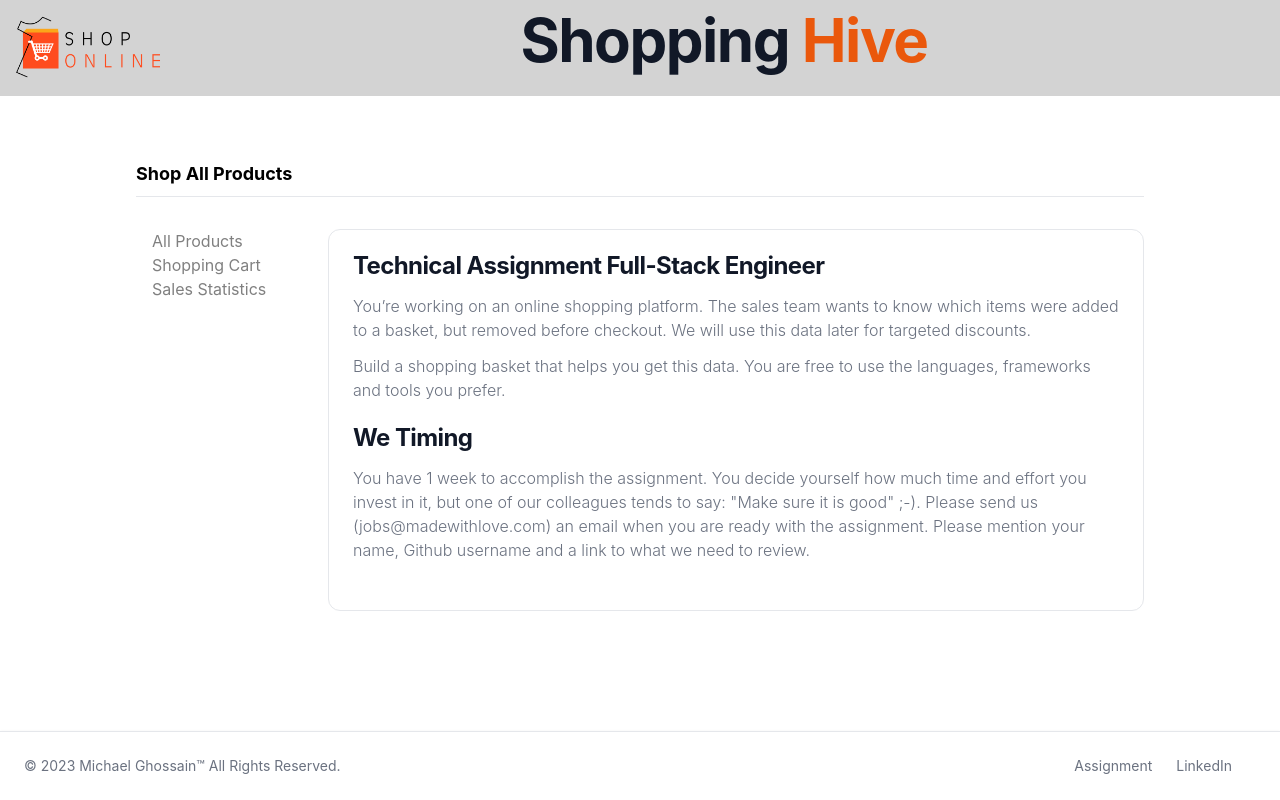
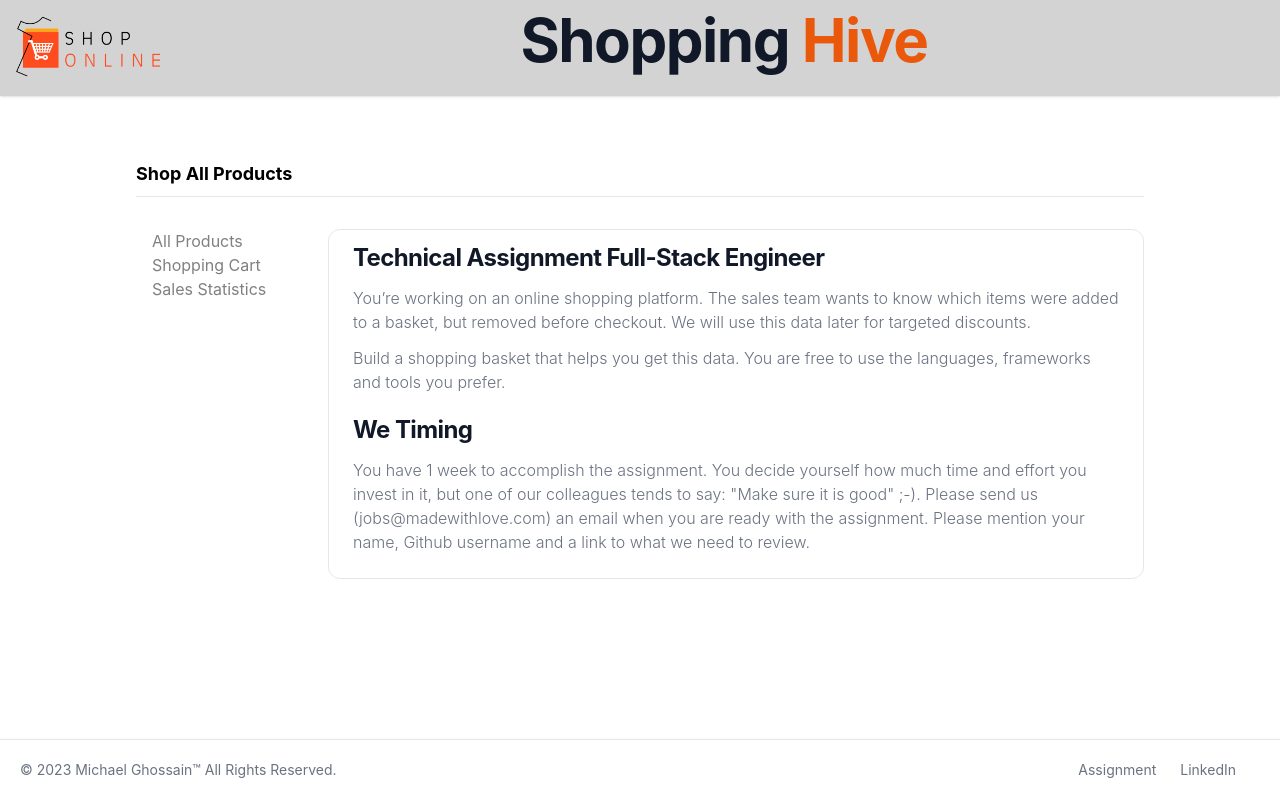
Before and after one commit to mghossain/shoppingHiveFrontend, a React (Create React App) app: page /assignment in a window 1280 px wide. Built offline with nearby package versions, Linux system fonts and the light colour scheme.

Commit message:
Styling-CSS fix

```diff
--- a/src/compononets/Footer.js
+++ b/src/compononets/Footer.js
@@ -2,7 +2,7 @@ import React from 'react';
 
 const Footer = () => {
     return (
-        <footer className="fixed bottom-0 left-0 z-20 w-full p-4 bg-white border-t border-gray-200 shadow md:flex md:items-center md:justify-between md:p-6 dark:bg-gray-800 dark:border-gray-600">
+        <footer className="fixed bottom-0 left-0 z-20 w-full p-5 bg-white border-t border-gray-200 shadow md:flex md:items-center md:justify-between md:p-5 dark:bg-gray-800 dark:border-gray-600">
             <span className="text-sm text-gray-500 sm:text-center dark:text-gray-400">
                 © 2023 Michael Ghossain™ All Rights Reserved.
             </span>
--- a/src/compononets/Main.js
+++ b/src/compononets/Main.js
@@ -9,13 +9,13 @@ import Assignment from "../pages/Assignment";
 
 const Main = () => {
     return (
-        <section className='py-16 px-2 max-w-5xl mx-auto'>
+        <section className='py-16 px-2 mb-6 max-w-5xl mx-auto'>
             <h1 className='font-bold text-lg mb-8 pb-2 border-b'>Shop All Products</h1>
             <div className='flex'>
                 <Router>
                     <Sidebar />
                     <main className='flex-1'>
-                        <div className='border border-gray-200 p-6 rounded-xl'>
+                        <div className='border border-gray-200 px-6 rounded-xl'>
                             <Routes>
                                 <Route path='/' element={<Products />} />
                                 <Route path='/cart' element={<ShoppingCart />} />
--- a/src/compononets/Navbar.js
+++ b/src/compononets/Navbar.js
@@ -4,7 +4,7 @@ import logo from '../images/logo.png';
 const Navbar = () => {
     return (
         <header>
-            <nav className='nav'>
+            <nav className='nav border-b border-gray-300 shadow'>
                 <img className='w-40 ml-2' src={logo} />
                 <h1 className='mb-4 text-4xl font-bold leading-none tracking-tight text-gray-900 md:text-5xln lg:text-6xl dark:text-white'>
                     Shopping <span className="text-orange-600 dark:text-orange-500">Hive</span>
--- a/src/compononets/ProductCard.js
+++ b/src/compononets/ProductCard.js
@@ -9,7 +9,7 @@ const ProductCard = (props) => {
             <p className='card-name'>
                 {props.name}
             </p>
-            <p className='card-price'>
+            <p>
                 <strong>{props.price}$</strong>
             </p>
             <ButtonAddToCart props={props} handleClick={props.handleClick}/>
--- a/src/compononets/ShoppingButtons.js
+++ b/src/compononets/ShoppingButtons.js
@@ -13,7 +13,7 @@ const ShoppingButtons = (props) => {
             <button type="button"
                     className="inline-flex items-center px-4 py-2 text-sm font-medium text-gray-900 bg-transparent border border-gray-900 rounded-r-md hover:bg-orange-700 hover:text-white focus:z-10 focus:ring-2 focus:ring-gray-500 focus:bg-gray-900 focus:text-white dark:border-white dark:text-white dark:hover:text-white dark:hover:bg-gray-700 dark:focus:bg-gray-700">
                 <img className="w-5 h-4 mr-2 fill-current" src={check} />
-                CheckOut ${props.totalPrice}
+                CheckOut <span className="ml-1 font-bold">${props.totalPrice}</span>
             </button>
         </div>
     );
--- a/src/pages/Assignment.js
+++ b/src/pages/Assignment.js
@@ -3,7 +3,7 @@ import React from 'react';
 const Assignment = () => {
     return (
         <div>
-            <h1 className="mb-4 text-2xl font-bold leading-none tracking-tight text-gray-900 dark:text-white">
+            <h1 className="py-4 text-2xl font-bold leading-none tracking-tight text-gray-900 dark:text-white">
                 Technical Assignment Full-Stack Engineer
             </h1>
 
@@ -26,7 +26,6 @@ const Assignment = () => {
                 Please mention your name, Github username and a link to what we need to review.
             </p>
 
-
         </div>
     );
 };
--- a/src/pages/Products.js
+++ b/src/pages/Products.js
@@ -58,7 +58,7 @@ const Products = () => {
     })
 
     return (
-        <section className="grid grid-cols-3 gap-3">
+        <section className="grid grid-cols-3 gap-3 mb-4">
             {isLoading ? (
                 <p>Loading Products ...</p>
             ) :(products.length ? cardData : errorMsg)}
--- a/src/pages/ShoppingCart.js
+++ b/src/pages/ShoppingCart.js
@@ -45,7 +45,7 @@ const ShoppingCart = () => {
             {
                 isLoading ? (<p>Loading Shopping Cart ...</p>) :
                 (basket.length ? (
-                    <section className="grid grid-cols-3 gap-3">
+                    <section className="grid grid-cols-3 gap-3 mb-2">
                         {cardData}
                     </section>
                 ): "Add Some Products to Start Shopping" )
```
